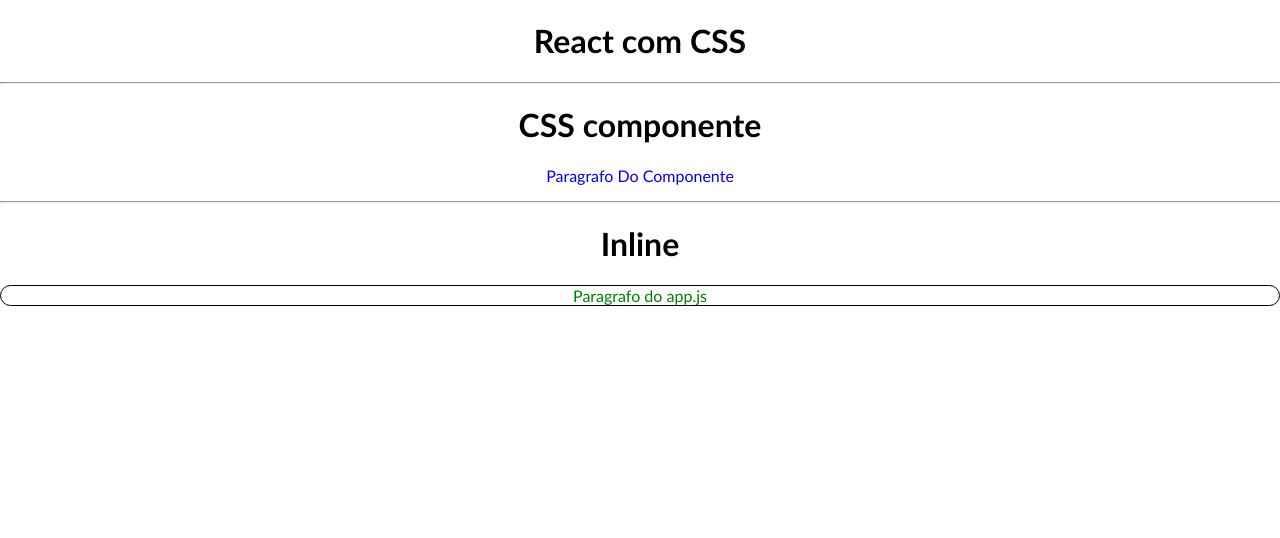
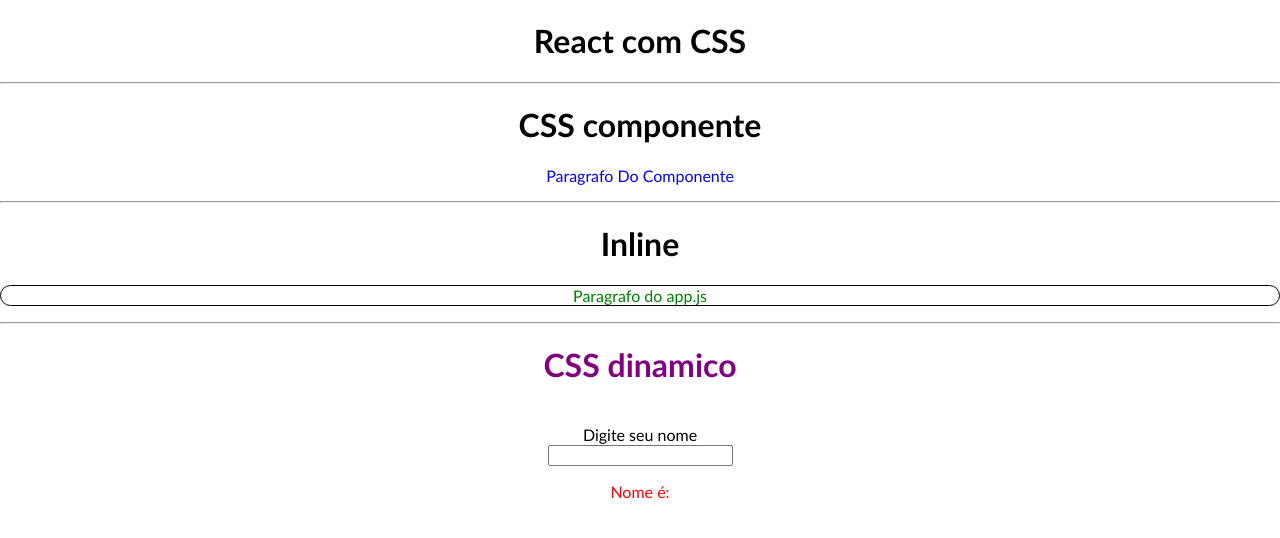
Before and after one commit to arthurresendes/Conhecimento-REACT, a React (Vite) app in the folder 4_CSS_REACT/css/: page / in a window 1280 px wide. Shown: the top 538 px of the page. Built offline with nearby package versions, Linux system fonts and the light colour scheme.

Commit message:
CSS dinamico

```diff
--- a/4_CSS_REACT/css/src/App.jsx
+++ b/4_CSS_REACT/css/src/App.jsx
@@ -1,7 +1,10 @@
+import { useState } from 'react'
 import './App.css'
 import MyComponent from './components/MyComponent'
 
 function App() {
+  const n = 19
+  const [name, setName] = useState("")
   return (
     <>
       <h1>React com CSS</h1>
@@ -9,6 +12,16 @@ function App() {
       <hr />
       <h1>Inline</h1>
       <p style={{ textAlign: "center", color: 'green', border: '1px solid black', borderRadius: '50px' }}>Paragrafo do app.js</p>
+
+      <hr />
+      <h1 style={n > 10 ? ({ color: 'purple' }) : ({ color: 'orange' })}>CSS dinamico</h1>
+      <br />
+      <div style={{ textAlign: 'center' }}>
+        <label htmlFor="">Digite seu nome</label>
+        <br />
+        <input type="text" value={name} onChange={(e) => setName(e.target.value)} />
+        <p style={name === "Arthur" ? ({ color: 'blue' }) : ({ color: 'red' })}>Nome é: {name}</p>
+      </div>
     </>
   )
 }
```
